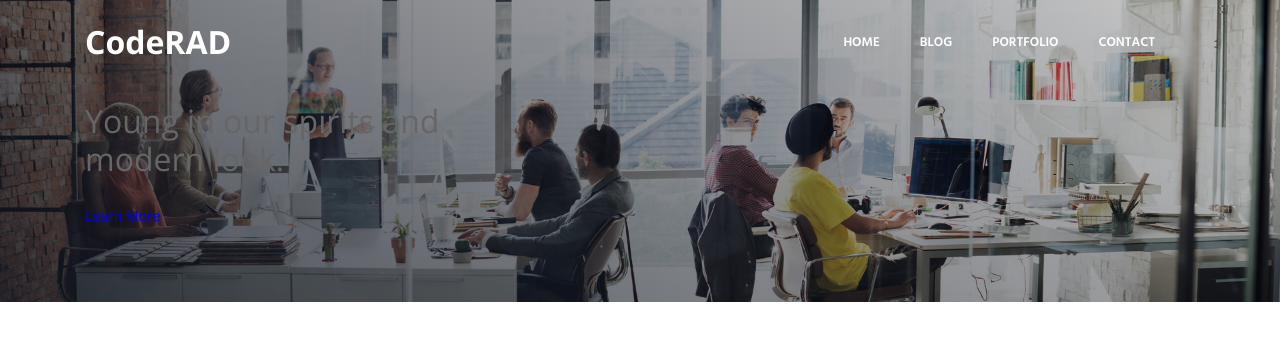
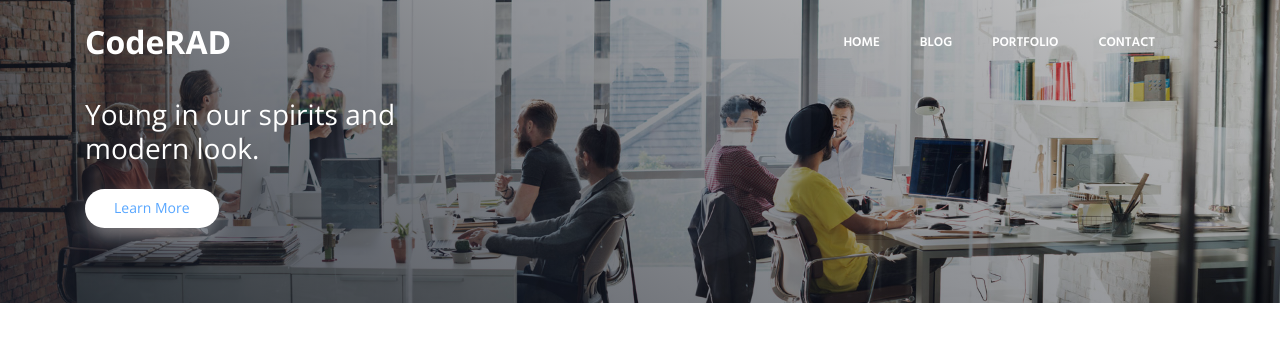
Before and after one commit to JasonTcode/CodeRad, a plain HTML site: page index.html in a window 1280 px wide. Drawn offline with nearby package versions, Linux system fonts and the light colour scheme.

Commit message:
Finished header

```diff
--- a/css/default.css
+++ b/css/default.css
@@ -46,7 +46,7 @@ p {
 }
 
 h2 {
-    font-size: 2rem;
+    font-size: 1.75rem;
     font-weight: 500;
     line-height: 1.2;
 }
@@ -66,6 +66,21 @@ img {
     margin-right: auto;
 }
 
+.btn{
+    display: inline-block;
+    font-weight: 400;
+    color: var(--font-color-dark);
+    text-align: center;
+    cursor: pointer;
+    user-select: none;
+    background-color: transparent;
+    border: 1px solid transparent;
+    padding: 0.375rem 0.75rem;
+    border-radius: 1.25rem;
+    transition: ease-in-out 0.3s;
+}
+
+
 @media (min-width: 1200px) {
     .container { max-width: 1140px;}
 }
--- a/css/styles.css
+++ b/css/styles.css
@@ -31,6 +31,16 @@
     color: var(--white);
 }
 
+.nav-link a {
+    color: var(--white);
+    font-size: 0.8125rem;
+    font-weight: 600;
+    font-family: "Hind", sans-serif;
+    text-transform: uppercase;
+    margin-right: 2.5rem;
+    line-height: 1.25rem;
+}
+
 .bg-header {
     background-image: url("/CodeRad-assets/bg-header-1.jpg");
     background-color: var(--footer);
@@ -59,12 +69,14 @@
          content: "";
 }
 
-.nav-link a {
-    color: var(--white);
-    font-size: 0.8125rem;
-    font-weight: 600;
-    font-family: "Hind", sans-serif;
-    text-transform: uppercase;
-    margin-right: 2.5rem;
-    line-height: 1.25rem;
+.hero-header {
+    color: var(--white)
 }
+
+.btn-white {
+    background-color: var(--white);
+    color: var(--font-color-link);
+    box-shadow: 0px 10px 20px rgba(255,255,255, 0.4 );
+    padding: 0.475rem 1.75rem;
+
+}
--- a/index.html
+++ b/index.html
@@ -47,7 +47,7 @@
                     <h2 class="hero-header">
                         Young in our spirits and <br> modern look.
                     </h2>
-                    <a href="#">Learn More</a>
+                    <a class="btn btn-white" href="#">Learn More</a>
                 </div>
             </div>
         </header>
```
